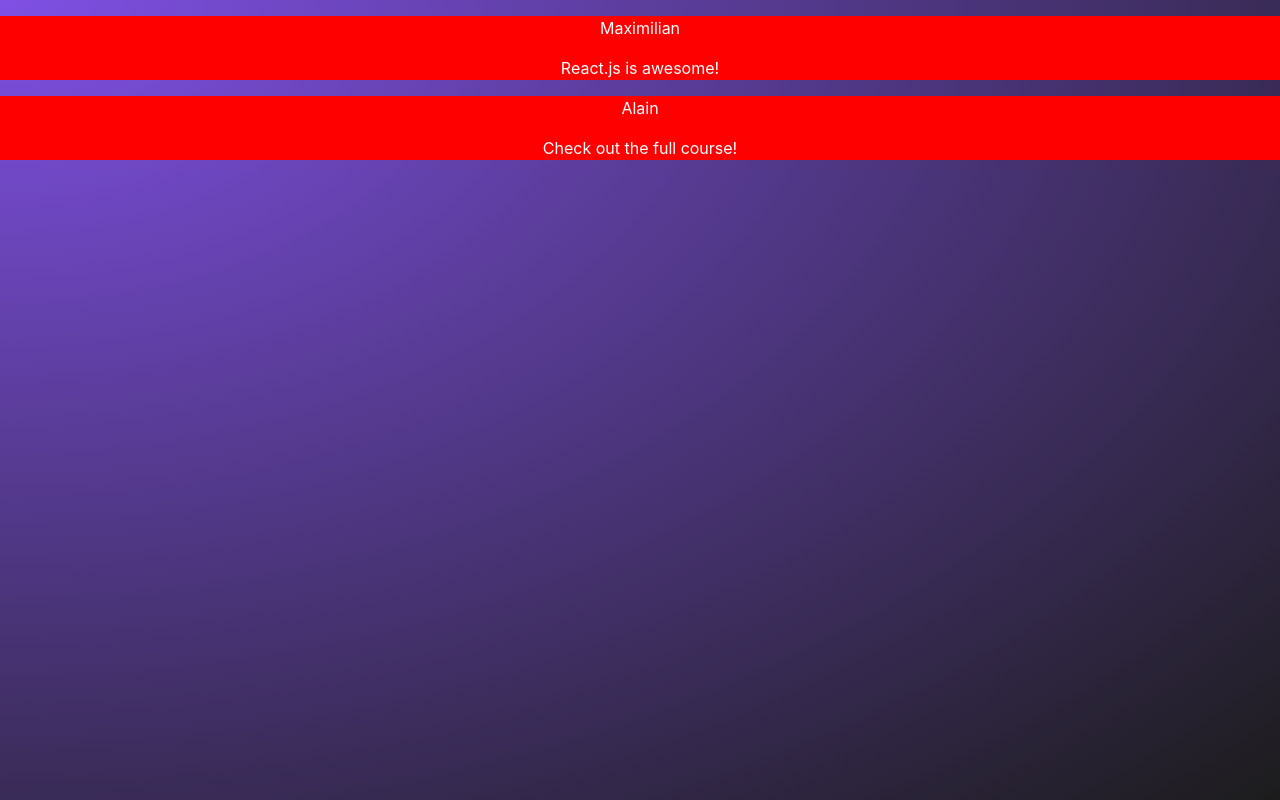
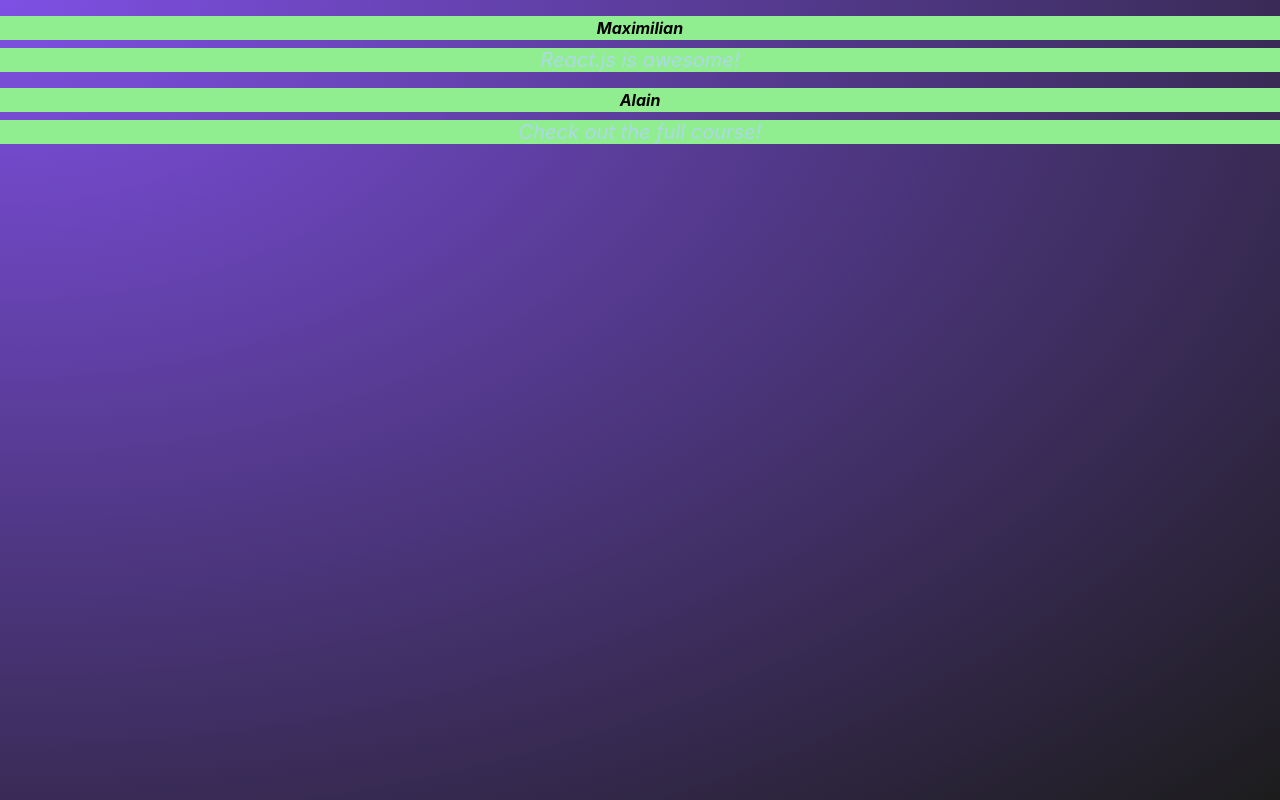
Before and after one commit to alainiranzi/Udemy-react, a React (Vite) app: page / in a window 1280 px wide. Built offline with nearby package versions, Linux system fonts and the light colour scheme.

Commit message:
css styling and css modules

```diff
--- a/src/components/Post.jsx
+++ b/src/components/Post.jsx
@@ -1,12 +1,12 @@
-
+import classes from './post.module.css';
 
 function Post(props) {
 
 
     return (
-        <div className="git">
-            <p>{props.author}</p>
-            <p>{props.body}</p>
+        <div className="classes.post">
+            <p className={classes.author}>{props.author}</p>
+            <p className={classes.text}>{props.body}</p>
         </div>
     );
 }
--- /dev/null
+++ b/src/components/Post.module.css
@@ -0,0 +1,34 @@
+.post {
+    margin: 1rem 0;
+    padding: 1rem;
+    background-color: rgb(59, 124, 180);
+    border-radius: 8px;
+    box-shadow: 0 1px 4px rgba(0, 0, 0, 0.2);
+    animation: animate-in 1s ease-out forwards;
+}
+.author {
+    font-weight: bold;
+    margin-bottom: 0.5rem;
+    color: black;
+    font-style: italic ;
+    background-color: lightgreen;
+}
+.text {
+    white-space: pre-wrap;
+    font-size: 1.25rem;
+    margin: 0.25rem 0 0 0;
+    color: lightblue;
+    font-style: italic;
+    background-color: lightgreen ;
+}
+
+@keyframes animate-in {
+    from {
+        opacity: 0;
+        transform: translateY(1rem);
+    }
+    to {
+        opacity: 1;
+        transform: translateY(0);
+    }
+}
```
